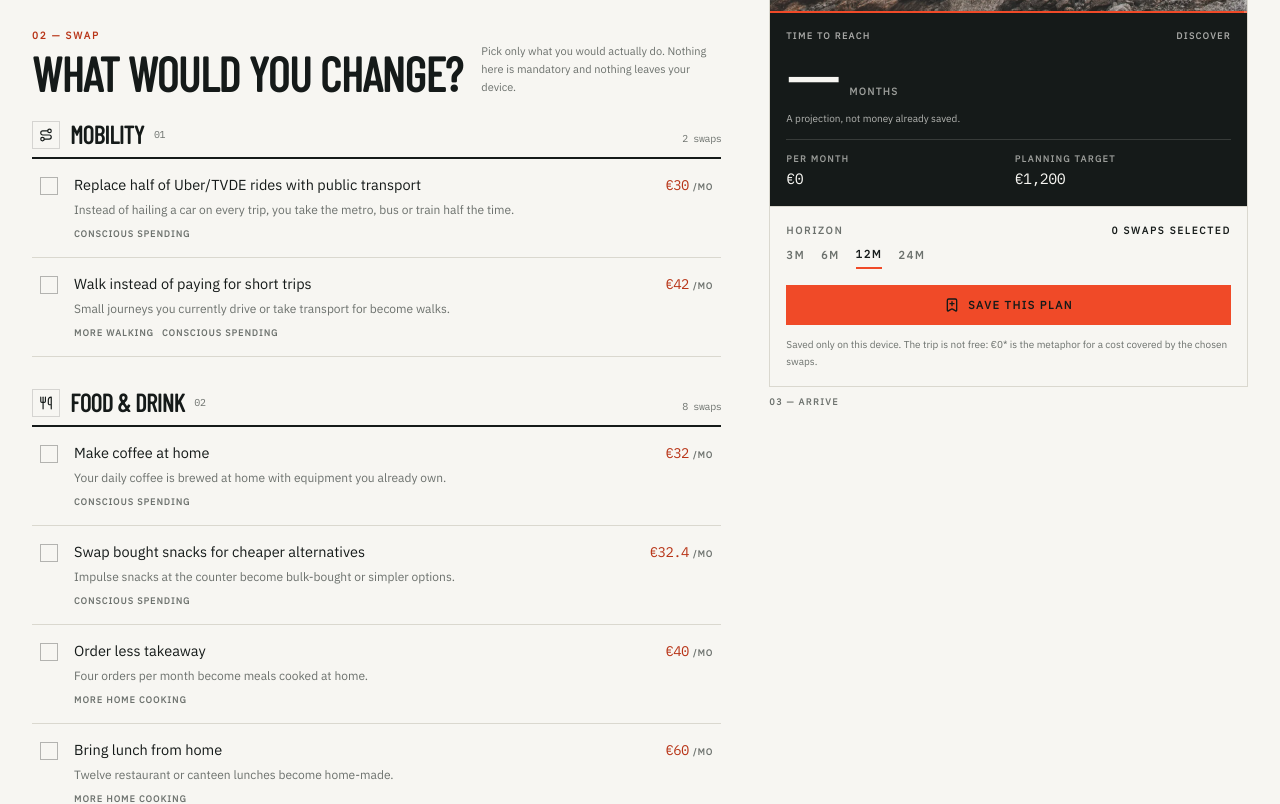
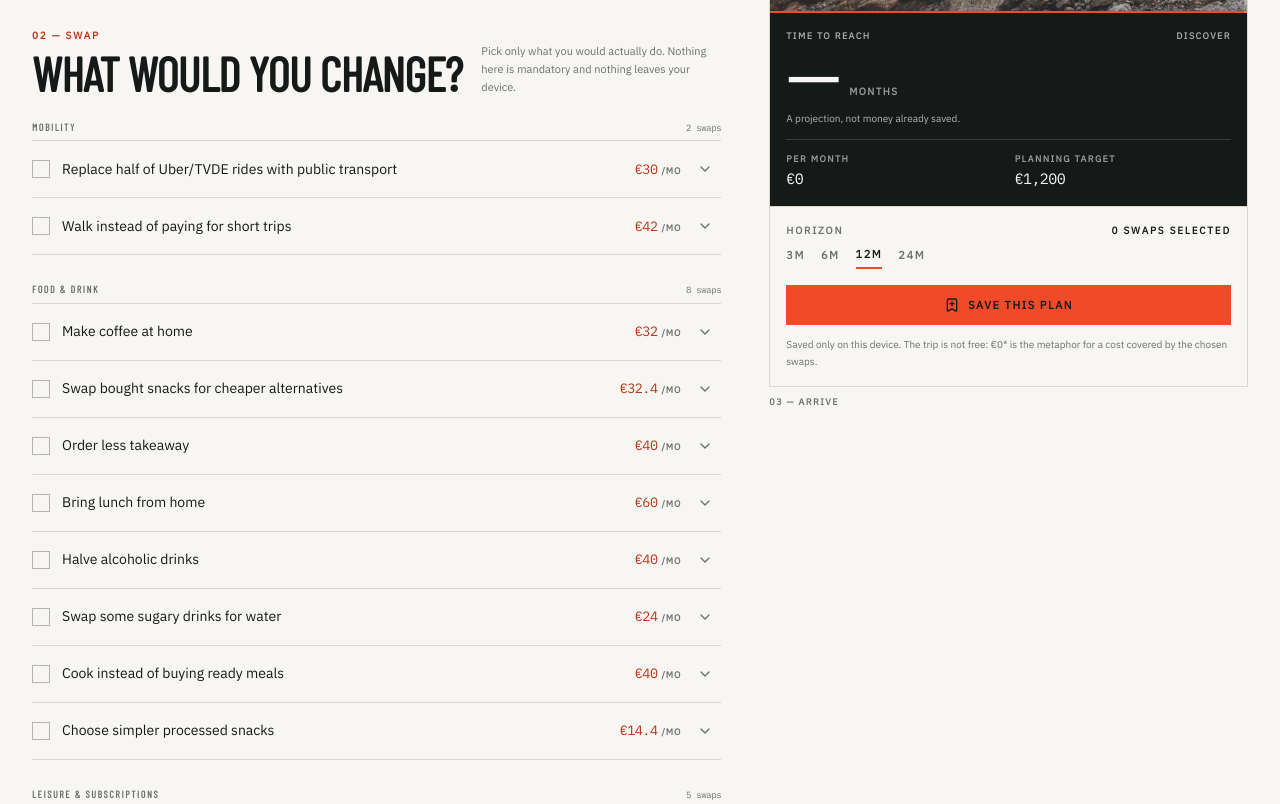
Before and after one commit to blamelas/tripswap, a React (Vite) app: page /destination/alps-winter-escape in a window 1280 px wide. Shown: the part 1120-1924 px from the top of the page. Built offline with nearby package versions, Linux system fonts and the light colour scheme.

Commit message:
feat(habits): quiet categories and progressive details

```diff
--- a/src/components/HabitCard.tsx
+++ b/src/components/HabitCard.tsx
@@ -1,4 +1,5 @@
-import { Check } from 'lucide-react'
+import { useState } from 'react'
+import { Check, ChevronDown } from 'lucide-react'
 import type { Habit } from '../types'
 import { useI18n } from '../i18n/context'
 import { cn } from '../lib/cn'
@@ -14,23 +15,29 @@ export function HabitCard({ habit, selected, replacedHabit, onToggle }: HabitCar
   const { copy, habitText, benefitLabel, fmt } = useI18n()
   const text = habitText(habit)
   const isRecurring = habit.kind === 'recurring'
+  const [open, setOpen] = useState(false)
+  const detailsId = `habit-${habit.id}-details`
 
   return (
+    <div
+      className={cn(
+        'border-b border-line transition-colors',
+        selected ? 'bg-sky/50' : 'hover:bg-sky/25',
+      )}
+    >
+      <div className="flex items-center gap-2 py-3">
         <button
           type="button"
           aria-pressed={selected}
           onClick={() => onToggle(habit)}
-      className={cn(
-        'group flex w-full items-start gap-3 border-b border-line px-1 py-4 text-left transition-colors lg:gap-4 lg:px-2',
-        selected ? 'bg-sky/55' : 'hover:bg-sky/25',
-      )}
+          className="flex min-w-0 flex-1 items-center gap-3 text-left"
         >
           <span
             className={cn(
-          'mt-0.5 flex h-[18px] w-[18px] shrink-0 items-center justify-center border transition-colors',
+              'flex h-[18px] w-[18px] shrink-0 items-center justify-center border transition-colors',
               selected
                 ? 'border-accent bg-accent text-ink'
-            : 'border-ink/30 text-transparent group-hover:border-ink',
+                : 'border-ink/30 text-transparent',
             )}
             aria-hidden="true"
           >
@@ -39,36 +46,61 @@ export function HabitCard({ habit, selected, replacedHabit, onToggle }: HabitCar
 
           <span className="min-w-0 flex-1">
             <span className="flex items-baseline justify-between gap-4">
-          <span className="text-[14.5px] font-medium leading-snug text-ink">
+              <span className="text-[14px] font-medium leading-snug text-ink">
                 {text.title}
               </span>
-          <span className="nums shrink-0 text-[14px] text-accent-dark">
+              <span className="nums shrink-0 text-[13.5px] text-accent-dark">
                 {fmt.eur(habit.saving)}
-            <span className="ml-1 font-sans text-[9px] font-semibold uppercase tracking-[0.12em] text-muted">
+                <span className="ml-1 font-sans text-[9px] font-semibold uppercase tracking-[0.1em] text-muted">
                   {isRecurring ? copy.common.perMonth : copy.common.oneTime}
                 </span>
               </span>
             </span>
 
-        <span className="mt-1 block max-w-xl text-[12px] leading-relaxed text-muted">
-          {text.description}
-        </span>
-
-        {(habit.benefits.length > 0 || replacedHabit) && (
-          <span className="mt-2 flex flex-wrap items-center gap-x-2 gap-y-1 text-[9px] font-semibold uppercase tracking-[0.12em]">
-            {habit.benefits.map((benefit) => (
-              <span key={benefit} className="text-muted">
-                {benefitLabel(benefit)}
-              </span>
-            ))}
             {replacedHabit && (
-              <span className="normal-case tracking-normal text-accent-dark">
-                {copy.habitCard.replacement(habitText(replacedHabit).title)}
-              </span>
-            )}
+              <span className="mt-0.5 block text-[9px] font-semibold uppercase tracking-[0.1em] text-accent-dark">
+                {copy.habitCard.overlap}
               </span>
             )}
           </span>
         </button>
+
+        <button
+          type="button"
+          aria-expanded={open}
+          aria-controls={detailsId}
+          aria-label={copy.habitCard.details}
+          onClick={() => setOpen((value) => !value)}
+          className="flex h-8 w-8 shrink-0 items-center justify-center text-muted transition-colors hover:text-ink"
+        >
+          <ChevronDown
+            className={cn('h-4 w-4 transition-transform', open && 'rotate-180')}
+            aria-hidden="true"
+          />
+        </button>
+      </div>
+
+      {open && (
+        <div id={detailsId} className="pb-3 pl-[30px] pr-10">
+          <p className="text-[11.5px] leading-relaxed text-muted">{text.description}</p>
+          <p className="mt-1.5 text-[10px] leading-relaxed text-muted">
+            <span className="font-semibold uppercase tracking-[0.1em]">
+              {copy.habitCard.assumptionLabel}:
+            </span>{' '}
+            {text.assumptions}
+          </p>
+          {habit.benefits.length > 0 && (
+            <p className="mt-1.5 text-[9px] font-semibold uppercase tracking-[0.1em] text-muted">
+              {habit.benefits.map((benefit) => benefitLabel(benefit)).join(' · ')}
+            </p>
+          )}
+          {replacedHabit && (
+            <p className="mt-1.5 text-[10px] leading-relaxed text-accent-dark">
+              {copy.habitCard.replacement(habitText(replacedHabit).title)}
+            </p>
+          )}
+        </div>
+      )}
+    </div>
   )
 }
--- a/src/components/HabitSelector.tsx
+++ b/src/components/HabitSelector.tsx
@@ -1,17 +1,8 @@
-import { HeartPulse, Route, Ticket, Utensils, Wrench } from 'lucide-react'
-import type { Habit, HabitCategory } from '../types'
+import type { Habit } from '../types'
 import { HABITS, HABIT_CATEGORY_ORDER } from '../data/habits'
 import { useI18n } from '../i18n/context'
 import { conflictWith } from '../lib/conflicts'
 import { HabitCard } from './HabitCard'
-
-const CATEGORY_ICONS: Record<HabitCategory, typeof Route> = {
-  mobility: Route,
-  food: Utensils,
-  entertainment: Ticket,
-  shopping: Wrench,
-  wellbeing: HeartPulse,
-}
 
 interface HabitSelectorProps {
   selectedIds: string[]
@@ -25,29 +16,20 @@ export function HabitSelector({ selectedIds, onToggle }: HabitSelectorProps) {
     <div>
       {HABIT_CATEGORY_ORDER.map((category, index) => {
         const habits = HABITS.filter((habit) => habit.category === category)
-        const Icon = CATEGORY_ICONS[category]
         return (
           <section
             key={category}
             aria-labelledby={`cat-${category}`}
-            className="mt-8 first:mt-0"
+            className={index === 0 ? '' : 'mt-7'}
           >
-            <div className="flex items-baseline justify-between gap-4 border-b-2 border-ink pb-2">
-              <div className="flex items-center gap-2.5">
-                <span className="flex h-7 w-7 shrink-0 items-center justify-center border border-ink/15 text-ink">
-                  <Icon className="h-3.5 w-3.5" aria-hidden="true" />
-                </span>
-                <h3
-                  id={`cat-${category}`}
-                  className="text-[1.55rem] leading-none text-ink"
-                >
-                  {copy.habitCategories[category]}
-                </h3>
-                <span className="nums text-[10px] text-muted">
-                  {String(index + 1).padStart(2, '0')}
-                </span>
-              </div>
-              <span className="nums text-[10px] text-muted">
+            <div className="flex items-baseline justify-between gap-4 border-b border-line pb-1.5">
+              <h3
+                id={`cat-${category}`}
+                className="text-[10px] font-semibold uppercase tracking-[0.16em] text-muted"
+              >
+                {copy.habitCategories[category]}
+              </h3>
+              <span className="nums text-[9px] text-muted">
                 {copy.habitSelector.count(habits.length)}
               </span>
             </div>
--- a/src/i18n/en.ts
+++ b/src/i18n/en.ts
@@ -37,6 +37,7 @@ export const en: Copy = {
     reachedTitle: 'This is now possible.',
     covered: 'Your selected swaps cover the planning target.',
     simulation: 'Simulation, not a booking.',
+    unlockedShort: 'Unlocked',
   },
   common: {
     perMonth: '/mo',
@@ -171,6 +172,9 @@ export const en: Copy = {
   habitCard: {
     replacement: (title: string) =>
       `Replaces “${title}” · same spending.`,
+    overlap: 'Same spending · choose one',
+    details: 'Details',
+    assumptionLabel: 'Assumption',
   },
   panel: {
     states: {
--- a/src/i18n/pt.ts
+++ b/src/i18n/pt.ts
@@ -35,6 +35,7 @@ export const pt = {
     reachedTitle: 'Isto agora é possível.',
     covered: 'As trocas escolhidas cobrem o objetivo de planeamento.',
     simulation: 'Simulação, não uma reserva.',
+    unlockedShort: 'Alcançado',
   },
   common: {
     perMonth: '/mês',
@@ -169,6 +170,9 @@ export const pt = {
   habitCard: {
     replacement: (title: string) =>
       `Substitui “${title}” · mesmas despesas.`,
+    overlap: 'Mesmas despesas · escolhe uma',
+    details: 'Detalhes',
+    assumptionLabel: 'Premissa',
   },
   panel: {
     states: {
```
Lines whose indentation alone changed are shown as unchanged.
